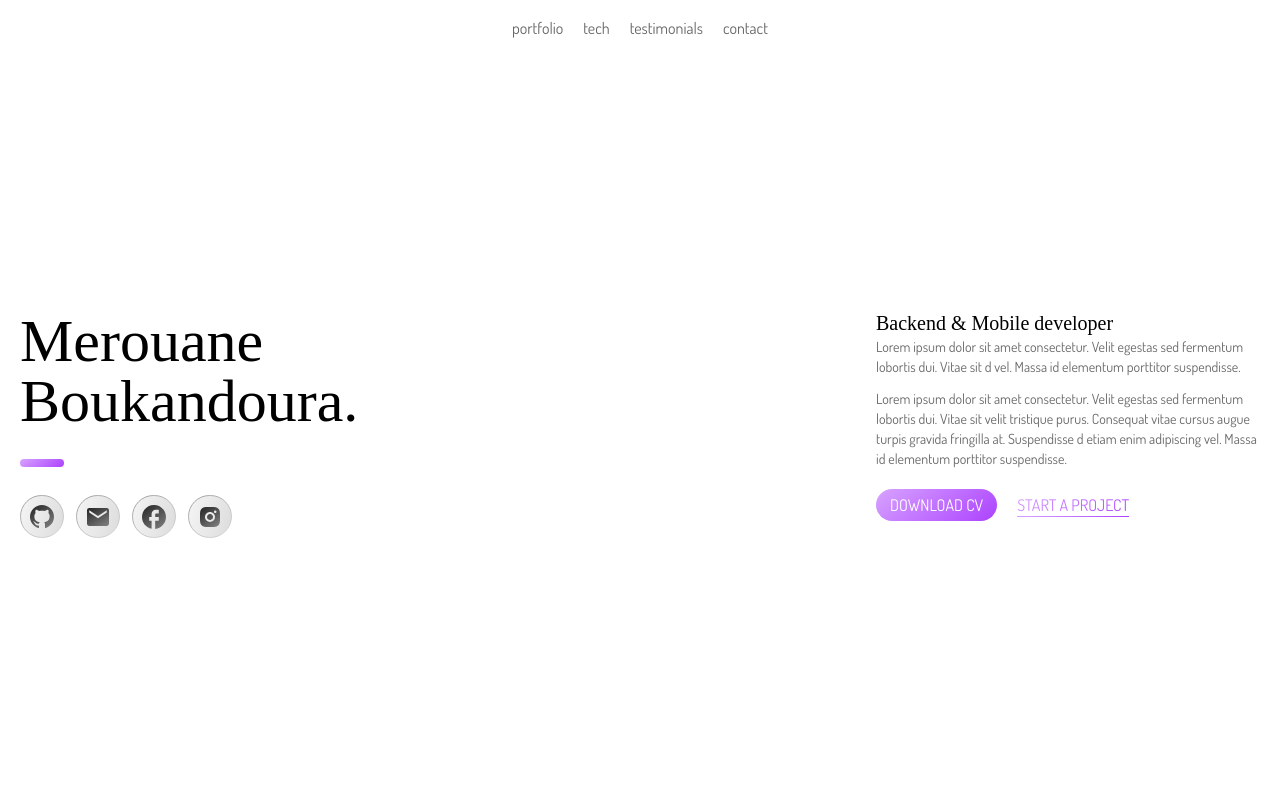
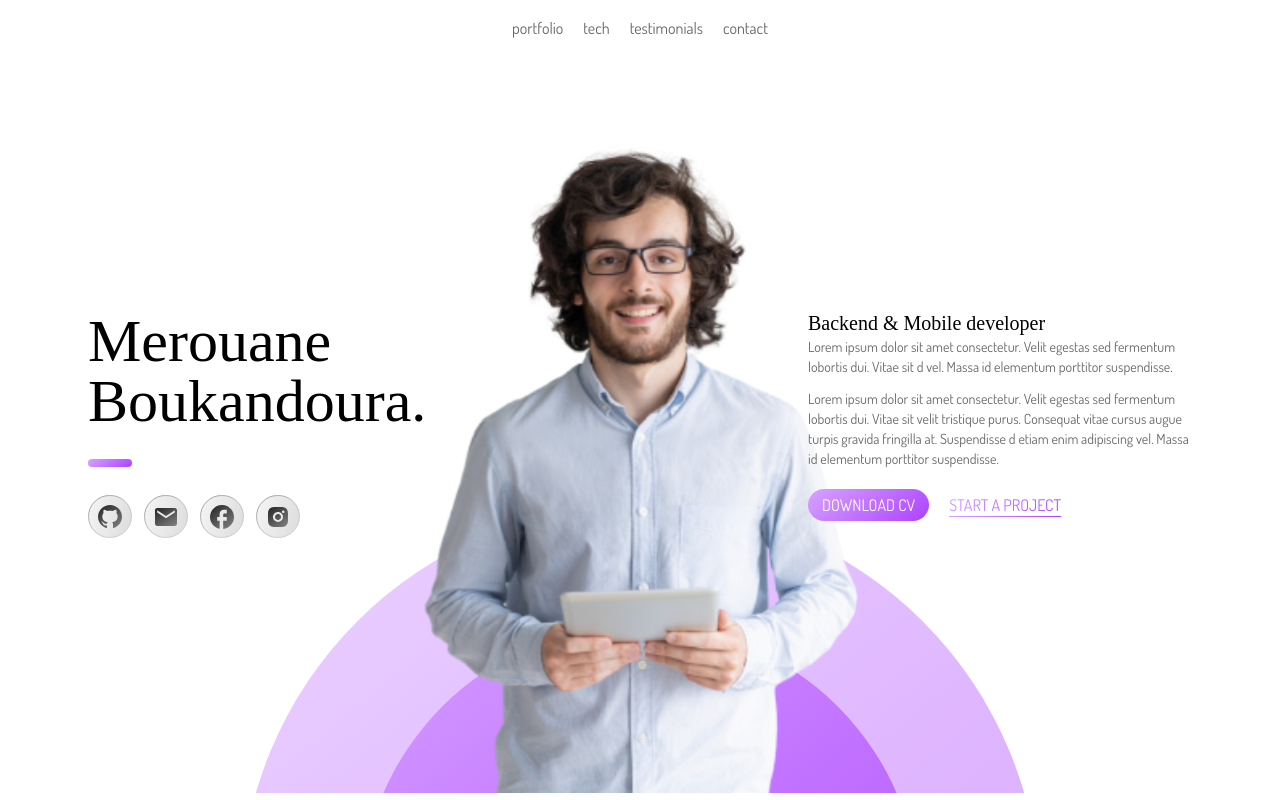
Before and after one commit to icenspln/portfolio, a Next.js app: page / in a window 1280 px wide. Built offline with nearby package versions, Linux system fonts and the light colour scheme; a web font is replaced by a local one.

Commit message:
add main picture to intro

```diff
--- a/app/globals.css
+++ b/app/globals.css
@@ -31,6 +31,18 @@ h6 {
     font-variation-settings: "wdth" 100;
 }
 
+.intro {
+    position: relative;
+}
+
+.intro--main-pic {
+    position: absolute;
+    bottom: 0;
+    z-index: -10;
+    left: 50%;
+    transform: translate(-50%);
+}
+
 .into--custom-height {
     min-height: calc(100dvh - 63px);
 }
--- a/app/intro.tsx
+++ b/app/intro.tsx
@@ -1,10 +1,9 @@
 export default function Intro() {
     return (
-        <div>
-            <div className="into--custom-height flex items-center relative">
-                <article className="w-full flex flex-col md:flex-row gap-5 items-center  justify-between">
-                    <div className="w-lg max-w-lg flex flex-col gap-4 md:gap-7 items-center md:items-start">
-                        <h1 className="text-4xl sm:text-5xl lg:text-6xl text-center md:text-left w-full">
+        <div className="into into--custom-height flex items-center relative">
+            <article className="w-full flex flex-col lg:flex-row gap-5 items-center  justify-between">
+                <div className="w-lg max-w-lg flex flex-col gap-4 lg:gap-7 items-center lg:items-start">
+                    <h1 className="text-4xl sm:text-5xl lg:text-6xl text-center lg:text-left w-full">
                         Merouane Boukandoura.
                     </h1>
                     <div className="h-2 w-11 bg-gradientPurple rounded"></div>
@@ -16,24 +15,28 @@ export default function Intro() {
                         <img src="/instagram-icon.svg" alt="" />
                     </div>
                 </div>
-                    <div className="max-w-full md:w-96 text-center md:text-start">
+                <img
+                    className="intro--main-pic hidden lg:block lg:w-[700px] xl:w-[800px]"
+                    src={"/mainPic.svg"}
+                    alt="me"
+                />
+                <div className="max-w-full md:w-96 text-center lg:text-start">
                     <h2 className="text-xl">Backend & Mobile developer</h2>
                     <p className="text-grayText text-sm mb-3">
-                            Lorem ipsum dolor sit amet consectetur. Velit
-                            egestas sed fermentum lobortis dui. Vitae sit d vel.
+                        Lorem ipsum dolor sit amet consectetur. Velit egestas
+                        sed fermentum lobortis dui. Vitae sit d vel. Massa id
+                        elementum porttitor suspendisse.
+                    </p>
+
+                    <p className="text-grayText text-sm">
+                        Lorem ipsum dolor sit amet consectetur. Velit egestas
+                        sed fermentum lobortis dui. Vitae sit velit tristique
+                        purus. Consequat vitae cursus augue turpis gravida
+                        fringilla at. Suspendisse d etiam enim adipiscing vel.
                         Massa id elementum porttitor suspendisse.
                     </p>
 
-                        <p className="text-grayText text-sm">
-                            Lorem ipsum dolor sit amet consectetur. Velit
-                            egestas sed fermentum lobortis dui. Vitae sit velit
-                            tristique purus. Consequat vitae cursus augue turpis
-                            gravida fringilla at. Suspendisse d etiam enim
-                            adipiscing vel. Massa id elementum porttitor
-                            suspendisse.
-                        </p>
-
-                        <div className="flex gap-5 items-center my-5 justify-center md:justify-normal">
+                    <div className="flex gap-5 items-center my-5 justify-center lg:justify-normal">
                         <a href="">
                             <button className="bg-gradientPurple text-white px-3.5 py-1 rounded-2xl">
                                 DOWNLOAD CV
@@ -53,6 +56,5 @@ export default function Intro() {
                 scroll down
             </div>
         </div>
-        </div>
     )
 }
--- a/app/page.tsx
+++ b/app/page.tsx
@@ -4,7 +4,7 @@ import Navbar from "./navbar"
 
 export default function Page() {
     return (
-        <main className="mx-2 sm:mx-3 px-2 ">
+        <main className="mx-2 sm:mx-3 md:mx-12 xl:mx-20 px-2 ">
             {/* intro section:: */}
             <section className="">
                 <Navbar />
```
Also changed, not shown: public/mainPic.svg (added). Lines whose indentation alone changed are shown as unchanged.
